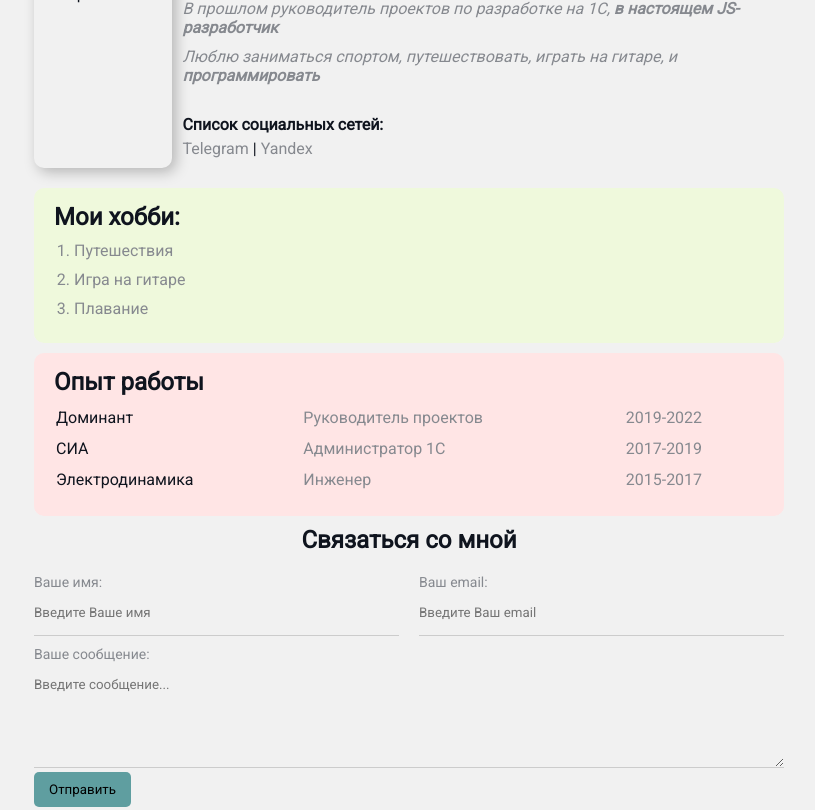
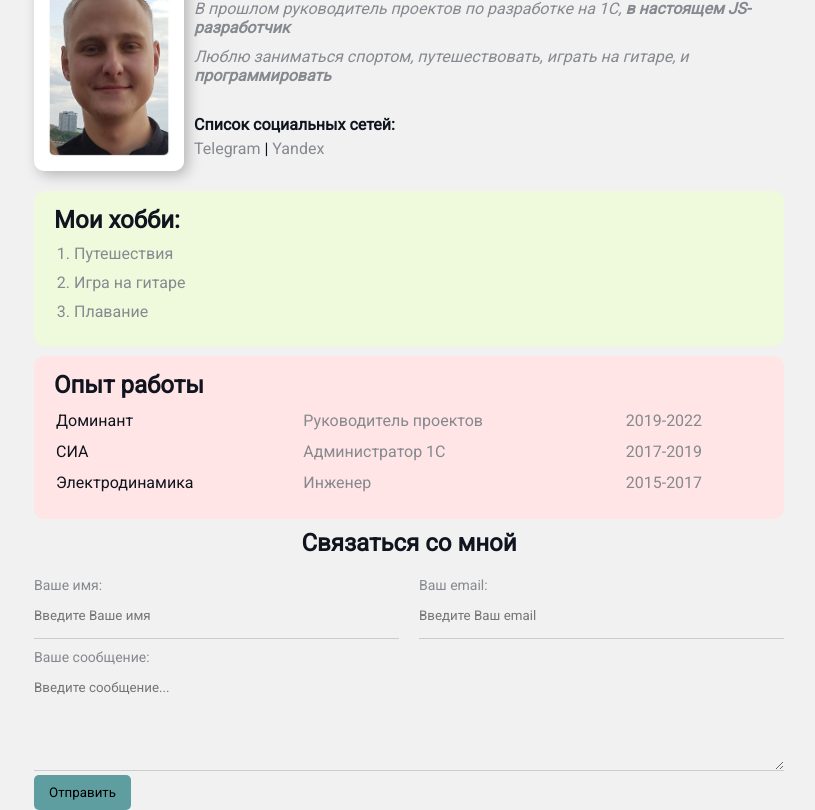
Before and after one commit to flayer1306/resume, a website: page index.html in a window 1280 px wide. Shown: the part 84-894 px from the top of the page, without its empty margins (231-1046 px from the left). Drawn offline with Linux system fonts and the light colour scheme; the site is published under a folder, as on GitHub Pages, so addresses that start at the root find nothing.

Commit message:
Update index.html

```diff
--- a/index.html
+++ b/index.html
@@ -11,7 +11,7 @@
 
 <div class="container">
     <div class="about-block">
-        <img src="/imgs/avatar.jpeg" alt="здесь отображается аватарка" class="avatar">
+        <img src="./imgs/avatar.jpeg" alt="здесь отображается аватарка" class="avatar">
         <div class="about">
             <h1>Александр Пунякин</h1>
             <div class="about-text">
```
